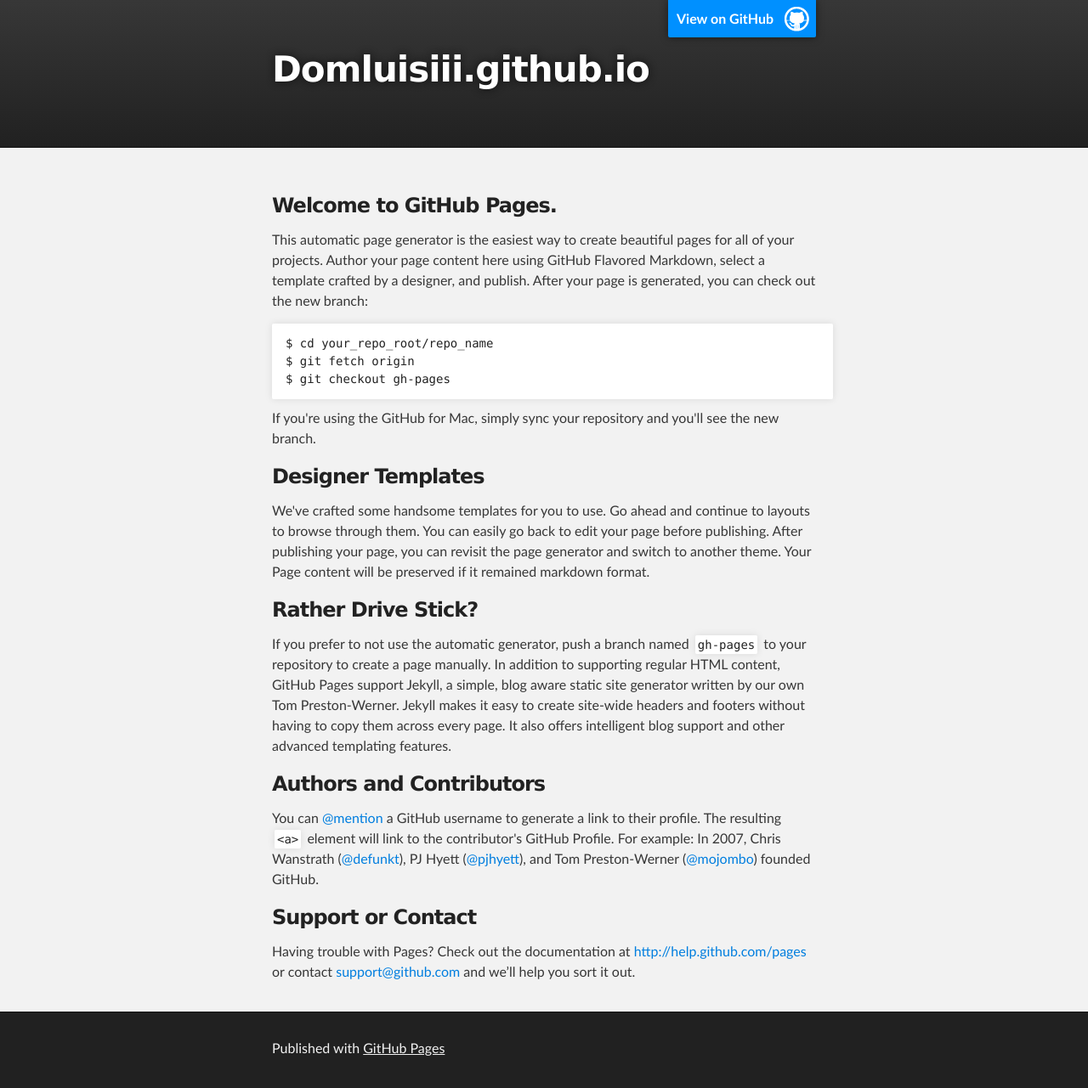
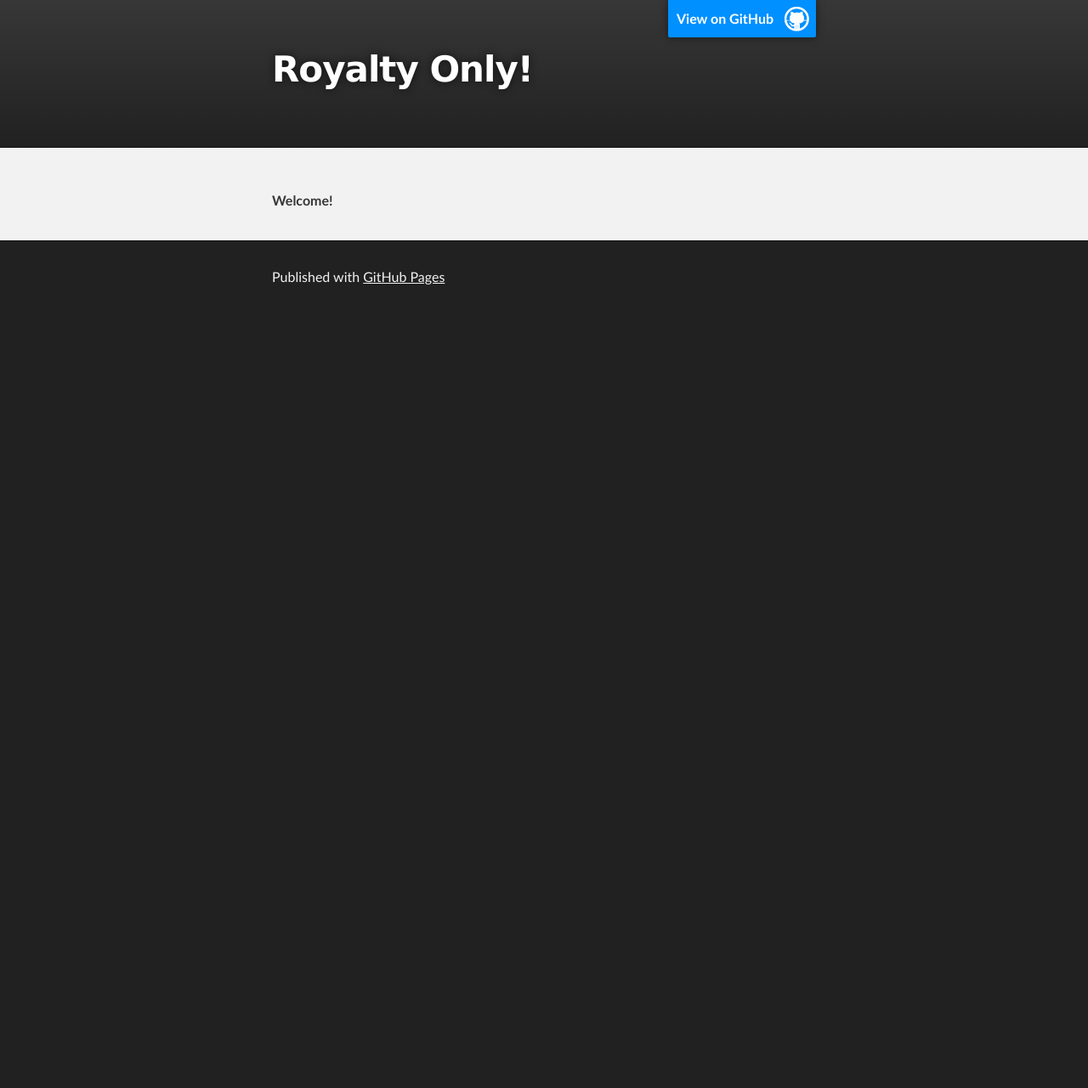
Before and after one commit to DomLuisIII/domluisiii.github.io, a plain HTML site: page index.html in a window 1280 px wide. Shown: the whole page at 85% size. After the commit the page ends 800 px from the top, so only its background shows below. Drawn offline with Linux system fonts and the light colour scheme.

Commit message:
Replace master branch with page content via GitHub

```diff
--- a/index.html
+++ b/index.html
@@ -4,11 +4,11 @@
   <head>
     <meta charset='utf-8' />
     <meta http-equiv="X-UA-Compatible" content="chrome=1" />
-    <meta name="description" content="Domluisiii.github.io : " />
+    <meta name="description" content="Royalty Only! : " />
 
     <link rel="stylesheet" type="text/css" media="screen" href="stylesheets/stylesheet.css">
 
-    <title>Domluisiii.github.io</title>
+    <title>Royalty Only!</title>
   </head>
 
   <body>
@@ -18,7 +18,7 @@
         <header class="inner">
           <a id="forkme_banner" href="https://github.com/DomLuisIII">View on GitHub</a>
 
-          <h1 id="project_title">Domluisiii.github.io</h1>
+          <h1 id="project_title">Royalty Only!</h1>
           <h2 id="project_tagline"></h2>
 
         </header>
@@ -27,37 +27,7 @@
     <!-- MAIN CONTENT -->
     <div id="main_content_wrap" class="outer">
       <section id="main_content" class="inner">
-        <h3>
-<a name="welcome-to-github-pages" class="anchor" href="#welcome-to-github-pages"><span class="octicon octicon-link"></span></a>Welcome to GitHub Pages.</h3>
-
-<p>This automatic page generator is the easiest way to create beautiful pages for all of your projects. Author your page content here using GitHub Flavored Markdown, select a template crafted by a designer, and publish. After your page is generated, you can check out the new branch:</p>
-
-<pre><code>$ cd your_repo_root/repo_name
-$ git fetch origin
-$ git checkout gh-pages
-</code></pre>
-
-<p>If you're using the GitHub for Mac, simply sync your repository and you'll see the new branch.</p>
-
-<h3>
-<a name="designer-templates" class="anchor" href="#designer-templates"><span class="octicon octicon-link"></span></a>Designer Templates</h3>
-
-<p>We've crafted some handsome templates for you to use. Go ahead and continue to layouts to browse through them. You can easily go back to edit your page before publishing. After publishing your page, you can revisit the page generator and switch to another theme. Your Page content will be preserved if it remained markdown format.</p>
-
-<h3>
-<a name="rather-drive-stick" class="anchor" href="#rather-drive-stick"><span class="octicon octicon-link"></span></a>Rather Drive Stick?</h3>
-
-<p>If you prefer to not use the automatic generator, push a branch named <code>gh-pages</code> to your repository to create a page manually. In addition to supporting regular HTML content, GitHub Pages support Jekyll, a simple, blog aware static site generator written by our own Tom Preston-Werner. Jekyll makes it easy to create site-wide headers and footers without having to copy them across every page. It also offers intelligent blog support and other advanced templating features.</p>
-
-<h3>
-<a name="authors-and-contributors" class="anchor" href="#authors-and-contributors"><span class="octicon octicon-link"></span></a>Authors and Contributors</h3>
-
-<p>You can <a href="https://github.com/blog/821" class="user-mention">@mention</a> a GitHub username to generate a link to their profile. The resulting <code>&lt;a&gt;</code> element will link to the contributor's GitHub Profile. For example: In 2007, Chris Wanstrath (<a href="https://github.com/defunkt" class="user-mention">@defunkt</a>), PJ Hyett (<a href="https://github.com/pjhyett" class="user-mention">@pjhyett</a>), and Tom Preston-Werner (<a href="https://github.com/mojombo" class="user-mention">@mojombo</a>) founded GitHub.</p>
-
-<h3>
-<a name="support-or-contact" class="anchor" href="#support-or-contact"><span class="octicon octicon-link"></span></a>Support or Contact</h3>
-
-<p>Having trouble with Pages? Check out the documentation at <a href="http://help.github.com/pages">http://help.github.com/pages</a> or contact <a href="mailto:support@github.com">support@github.com</a> and we’ll help you sort it out.</p>
+        <p><strong>Welcome!</strong></p>
       </section>
     </div>
 
```
Also changed, not shown: params.json (+1 -1 lines).
